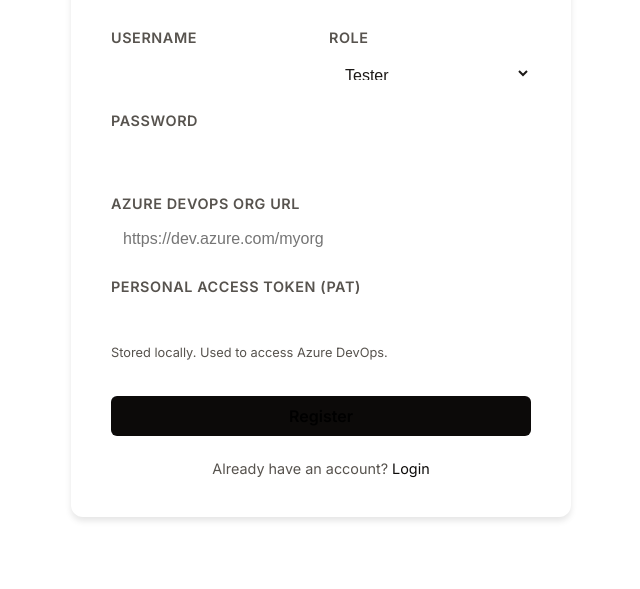
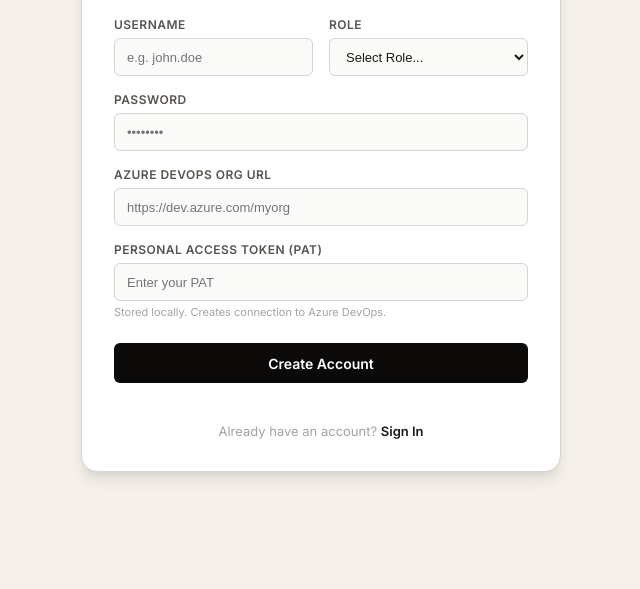
Before and after one commit to malmomani997/TailorAI, an Electron app: page renderer/register.html in a window 1400 px wide. Shown: the part 211-800 px from the top of the page, without its empty margins (379-1019 px from the left). Drawn offline with Linux system fonts and the light colour scheme.

Commit message:
enhancing the login and registration designs
visual enhancements

```diff
--- a/renderer/register.html
+++ b/renderer/register.html
@@ -4,129 +4,28 @@
 <head>
     <meta charset="UTF-8">
     <meta name="viewport" content="width=device-width, initial-scale=1.0">
-    <title>Tailor AI - Register</title>
+    <title>Tailor AI - Create Account</title>
+    <link href="https://fonts.googleapis.com/css2?family=Inter:wght@400;500;600;700&display=swap" rel="stylesheet" />
     <link rel="stylesheet" href="styles.css">
-    <style>
-        body {
-            display: flex;
-            align-items: center;
-            justify-content: center;
-            height: 100vh;
-            background-color: var(--bg-primary);
-            color: var(--text-primary);
-            font-family: 'Inter', sans-serif;
-        }
-
-        .auth-container {
-            background-color: var(--bg-secondary);
-            padding: 2.5rem;
-            border-radius: 12px;
-            box-shadow: 0 4px 6px rgba(0, 0, 0, 0.1);
-            width: 100%;
-            max-width: 500px;
-            border: 1px solid var(--border-color);
-        }
-
-        .auth-header {
-            text-align: center;
-            margin-bottom: 2rem;
-        }
-
-        .auth-header h1 {
-            font-size: 2rem;
-            margin-bottom: 0.5rem;
-            color: var(--accent-primary);
-        }
-
-        .form-row {
-            display: flex;
-            gap: 1rem;
-        }
-
-        .form-group {
-            margin-bottom: 1.25rem;
-            flex: 1;
-        }
-
-        .auth-form label {
-            display: block;
-            margin-bottom: 0.5rem;
-            color: var(--text-secondary);
-            font-size: 0.9rem;
-        }
-
-        .auth-form input,
-        .auth-form select {
-            width: 100%;
-            padding: 0.75rem;
-            border-radius: 6px;
-            border: 1px solid var(--border-color);
-            background-color: var(--bg-tertiary);
-            color: var(--text-primary);
-            font-size: 1rem;
-            box-sizing: border-box;
-            /* Important for width: 100% */
-        }
-
-        .auth-form input:focus,
-        .auth-form select:focus {
-            outline: none;
-            border-color: var(--accent-primary);
-        }
-
-        .btn-auth {
-            width: 100%;
-            padding: 0.75rem;
-            background-color: var(--accent-primary);
-            color: #000;
-            border: none;
-            border-radius: 6px;
-            font-size: 1rem;
-            font-weight: 600;
-            cursor: pointer;
-            margin-top: 1rem;
-            transition: opacity 0.2s;
-        }
-
-        .btn-auth:hover {
-            opacity: 0.9;
-        }
-
-        .auth-footer {
-            margin-top: 1.5rem;
-            text-align: center;
-            font-size: 0.9rem;
-            color: var(--text-secondary);
-        }
-
-        .auth-footer a {
-            color: var(--accent-primary);
-            text-decoration: none;
-        }
-
-        .hint {
-            font-size: 0.8rem;
-            color: var(--text-secondary);
-            margin-top: 0.25rem;
-        }
-    </style>
 </head>
 
-<body>
-    <div class="auth-container">
+<body class="auth-body">
+    <div class="auth-card" style="max-width: 480px;">
         <div class="auth-header">
             <h1>Create Account</h1>
             <p>Setup your profile for Tailor AI</p>
         </div>
+
         <form id="registerForm" class="auth-form">
-            <div class="form-row">
+            <div style="display: grid; grid-template-columns: 1fr 1fr; gap: 16px;">
                 <div class="form-group">
                     <label for="username">Username</label>
-                    <input type="text" id="username" name="username" required>
+                    <input type="text" id="username" name="username" placeholder="e.g. john.doe" required>
                 </div>
                 <div class="form-group">
                     <label for="role">Role</label>
                     <select id="role" name="role" required>
+                        <option value="" disabled selected>Select Role...</option>
                         <option value="Tester">Tester</option>
                         <option value="Lead">Lead Reviewer</option>
                     </select>
@@ -135,7 +34,7 @@
 
             <div class="form-group">
                 <label for="password">Password</label>
-                <input type="password" id="password" name="password" required>
+                <input type="password" id="password" name="password" placeholder="••••••••" required>
             </div>
 
             <div class="form-group">
@@ -145,14 +44,19 @@
 
             <div class="form-group">
                 <label for="pat">Personal Access Token (PAT)</label>
-                <input type="password" id="pat" name="pat" required>
-                <div class="hint">Stored locally. Used to access Azure DevOps.</div>
+                <input type="password" id="pat" name="pat" placeholder="Enter your PAT" required>
+                <div style="font-size: 11px; color: var(--text-muted); margin-top: 4px;">
+                    Stored locally. Creates connection to Azure DevOps.
+                </div>
             </div>
 
-            <button type="submit" class="btn-auth">Register</button>
+            <div class="auth-actions">
+                <button type="submit" class="btn-auth">Create Account</button>
+            </div>
         </form>
+
         <div class="auth-footer">
-            Already have an account? <a href="login.html">Login</a>
+            Already have an account? <a href="login.html">Sign In</a>
         </div>
     </div>
     <script src="register.js"></script>
--- a/renderer/styles.css
+++ b/renderer/styles.css
@@ -1308,3 +1308,114 @@ footer {
         transform: translateY(10px);
     }
 }
+
+/* =========================
+   AUTH PAGES (Login/Register)
+   ========================= */
+
+.auth-body {
+    background-color: var(--bg-main);
+    display: flex;
+    align-items: center;
+    justify-content: center;
+    min-height: 100vh;
+    padding: 20px;
+    margin: 0;
+}
+
+.auth-card {
+    background-color: var(--panel-bg);
+    border: 1px solid var(--border);
+    border-radius: var(--radius-lg);
+    box-shadow: var(--shadow-lg);
+    width: 100%;
+    max-width: 400px;
+    padding: 32px;
+    display: flex;
+    flex-direction: column;
+    gap: 24px;
+}
+
+.auth-header {
+    text-align: center;
+}
+
+.auth-header h1 {
+    font-size: 24px;
+    font-weight: 700;
+    color: var(--text-primary);
+    margin: 0 0 8px;
+    letter-spacing: -0.02em;
+}
+
+.auth-header p {
+    font-size: 14px;
+    color: var(--text-secondary);
+    margin: 0;
+}
+
+.auth-form {
+    display: flex;
+    flex-direction: column;
+    gap: 16px;
+}
+
+.auth-form .form-group {
+    display: flex;
+    flex-direction: column;
+}
+
+.auth-form label {
+    margin-top: 0;
+    margin-bottom: 6px;
+    font-size: 12px;
+    font-weight: 600;
+    text-transform: uppercase;
+    color: var(--text-secondary);
+}
+
+.auth-form input,
+.auth-form select {
+    width: 100%;
+}
+
+.auth-actions {
+    margin-top: 8px;
+}
+
+.auth-footer {
+    text-align: center;
+    font-size: 13px;
+    color: var(--text-muted);
+    margin-top: 16px;
+}
+
+.auth-footer a {
+    color: var(--text-primary);
+    font-weight: 600;
+    text-decoration: none;
+    transition: color 0.2s;
+}
+
+.auth-footer a:hover {
+    color: var(--accent-brand);
+    text-decoration: underline;
+}
+
+.btn-auth {
+    background-color: var(--accent-primary);
+    color: white;
+    font-weight: 600;
+    width: 100%;
+    height: 40px;
+    border-radius: var(--radius-sm);
+    border: none;
+    cursor: pointer;
+    transition: all 0.2s;
+}
+
+.btn-auth:hover {
+    background-color: var(--accent-hover);
+    transform: translateY(-1px);
+    box-shadow: var(--shadow-md);
+}
```
Also changed, not shown: renderer/login.html (+17 -103 lines).
